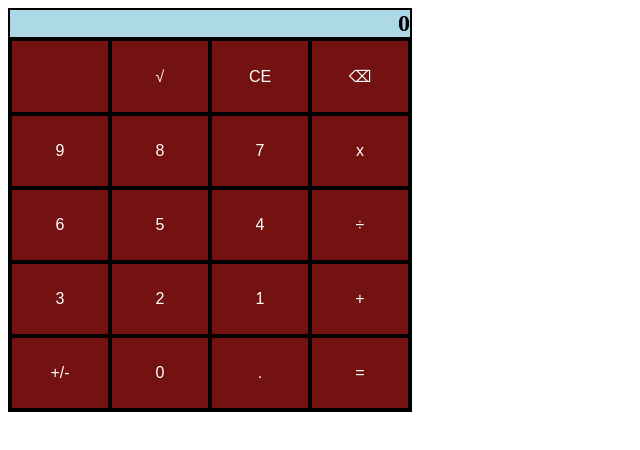
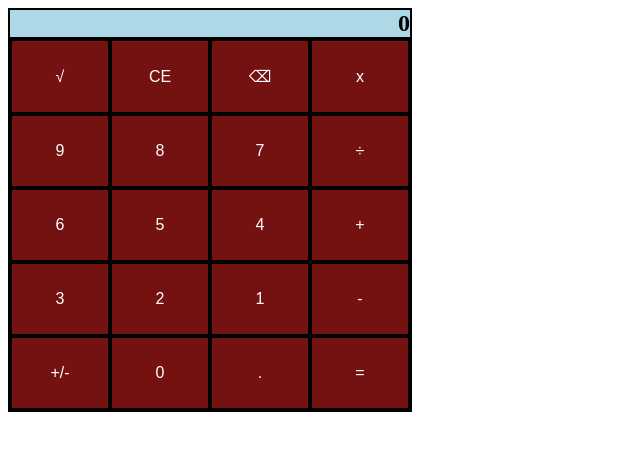
Before and after one commit to eli-116/calc, a plain HTML site: page index.html in a window 1280 px wide. Shown: the full height of the page, 0-640 px from the left. Drawn offline with Linux system fonts and the light colour scheme.

Commit message:
added subtraction

```diff
--- a/index.html
+++ b/index.html
@@ -31,25 +31,25 @@ has => numbers 0 -> 9  Done
             </div>
             <div class="buttons">
                 <!-- after every 4th button add the fouth column { this are the +, -, /, *, =}-->
-                <button class="empty_button" disabled></button>
                 <button class="operator" data-action="sqrt">√</button>
                 <button class="operator" data-action="clear">CE</button>
                 <button class="operator" data-action="delete">⌫</button>
+                <button class="operator" value="*">x</button>
 
                 <button value="9">9</button>
                 <button value="8">8</button>
                 <button value="7">7</button>
-                <button class="operator" value="*">x</button>
+                <button class="operator" value="/">÷</button>
 
                 <button value="6">6</button>
                 <button value="5">5</button>
                 <button value="4">4</button>
-                <button class="operator" value="/">÷</button>
+                <button class="operator" value="+">+</button>
 
                 <button value="3">3</button>
                 <button value="2">2</button>
                 <button value="1">1</button>
-                <button class="operator" value="+">+</button>
+                <button class="operator" value="-">-</button>
 
                 <!--adding the bottom buttons-->
                 <button class="operator" data-action="sign_swap">+/-</button>
```
